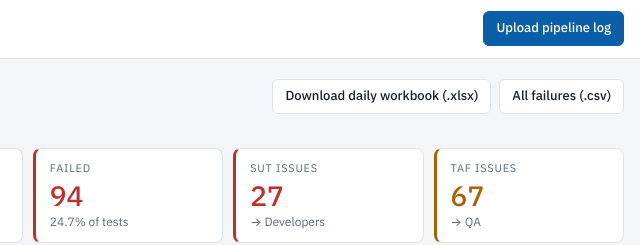
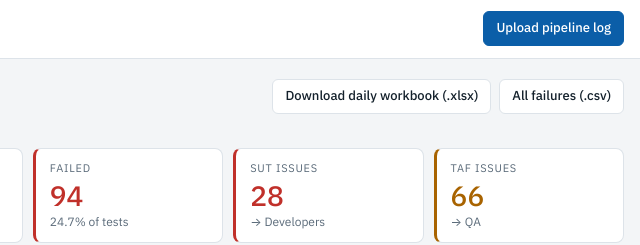
Before and after one commit to Dasuni-mg/qa-results, a plain HTML site: page index.html in a window 1280 px wide. Shown: the top 245 px of the page, 640-1280 px from the left. Drawn offline with Linux system fonts and the light colour scheme.

Commit message:
fix: TAE

```diff
--- a/index.html
+++ b/index.html
@@ -545,7 +545,7 @@ function issueOf(t){
   var e=(t.errors&&t.errors[0])||{},msg=e.message||'',det=e.detail||'';
   if(e.type==='TimeoutError'||/^locator\.|^page\.|^frame\./i.test(msg))return 'TAF';
   if(/waiting for (getBy|locator)/i.test(det)&&!/Expected:|Received:/.test(det))return 'TAF';
-  if(/^Reject transaction failed|Rejection failed|Unable to process the transaction/i.test(msg))return 'SUT';
+  if(/^Reject transaction failed|Rejection failed|Unable to process the transaction|account.{0,40}restricted|restricted.{0,40}account/i.test(msg))return 'SUT';
   return /balance|narration/i.test(msg+' '+det.replace(/\n\s*\d*\s*[|>]\s.*$/gm,''))?'SUT':'TAF';
 }
 function issuePill(t){var k=issueOf(t);return k?'<span class="pill '+k.toLowerCase()+'" title="'+(k==='SUT'?'System under test issue':'Test automation framework issue')+'">'+k+' Issue → '+(k==='SUT'?'Developers':'QA')+'</span> ':''}
```
